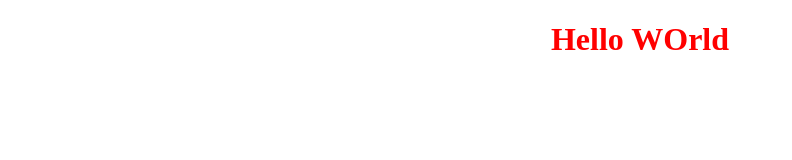
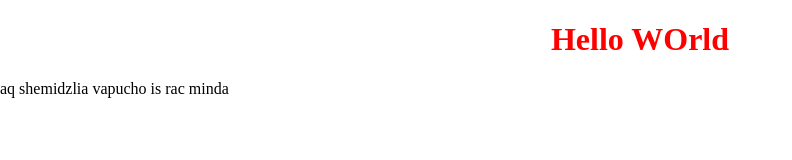
Before and after one commit to Lashvardi/Lection-17, a plain HTML site: page index.html in a window 1280 px wide. Shown: the whole page, without its empty margins (0-792 px from the left). Drawn offline with Linux system fonts and the light colour scheme.

Commit message:
some code gapucheba

```diff
--- a/index.html
+++ b/index.html
@@ -9,5 +9,6 @@
 </head>
 <body>
     <h1>Hello WOrld</h1>
+    <p>aq shemidzlia vapucho is rac minda</p>
 </body>
 </html>
```
